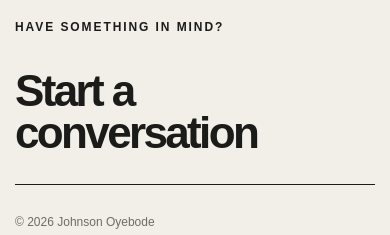
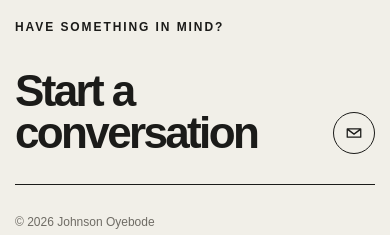
Before and after one commit to twincie/portfolio, a Next.js app: page / in a window 390 px wide. Shown: the part 2576-2811 px from the top of the page. Built offline with nearby package versions, Linux system fonts and the light colour scheme.

Commit message:
Clarify portfolio email call to action

```diff
--- a/app/globals.css
+++ b/app/globals.css
@@ -38,7 +38,12 @@ a { color: inherit; text-decoration: none; }
 .about h2 { margin: 0; font-size: clamp(48px, 6.3vw, 92px); line-height: .98; letter-spacing: -.055em; }
 .about-copy > div p { color: #c7c3b8; font-size: 17px; line-height: 1.65; }
 footer { padding: 100px 0 32px; }
-.footer-link { display: flex; justify-content: space-between; align-items: center; margin-top: 34px; padding-bottom: 30px; border-bottom: 1px solid var(--ink); font-size: clamp(44px, 7vw, 96px); line-height: 1; letter-spacing: -.06em; font-weight: 700; }
+.footer-link { display: flex; justify-content: space-between; align-items: center; gap: 28px; margin-top: 34px; padding-bottom: 30px; border-bottom: 1px solid var(--ink); font-size: clamp(44px, 7vw, 96px); line-height: 1; letter-spacing: -.06em; font-weight: 700; transition: color .2s, border-color .2s; }
+.email-action { flex: 0 0 auto; display: inline-flex; align-items: center; gap: 9px; border: 1px solid var(--ink); border-radius: 999px; padding: 12px 17px; font-size: 13px; line-height: 1; letter-spacing: 0; }
+.email-action svg { width: 18px; height: 18px; fill: none; stroke: currentColor; stroke-width: 1.7; stroke-linejoin: round; }
+.footer-link:hover, .footer-link:focus-visible { color: var(--signal); border-color: var(--signal); }
+.footer-link:hover .email-action, .footer-link:focus-visible .email-action { background: var(--signal); border-color: var(--signal); color: white; }
+.footer-link:focus-visible { outline: 2px solid var(--signal); outline-offset: 8px; }
 .footer-bottom { padding-top: 28px; color: #6f6c65; font-size: 12px; }
 @media (max-width: 700px) {
   .shell, .about > * { width: min(100% - 30px, 1240px); }
@@ -48,6 +53,6 @@ footer { padding: 100px 0 32px; }
   .work { padding: 80px 0; } .aside { display: none; }
   .project { grid-template-columns: 40px 1fr; } .project ul { grid-column: 2; }
   .about { padding: 90px 0; } .about-intro { align-items: center; } .portrait { width: 96px; height: 96px; } .about-copy { grid-template-columns: 1fr; gap: 44px; margin-top: 50px; }
-  .footer-link { line-height: .95; }
+  .footer-link { align-items: flex-end; gap: 14px; line-height: .95; } .email-action { padding: 11px; } .email-action > span { position: absolute; width: 1px; height: 1px; overflow: hidden; clip: rect(0 0 0 0); white-space: nowrap; }
 }
 @media (prefers-reduced-motion: reduce) { html { scroll-behavior: auto; } * { transition: none !important; } }
--- a/app/page.tsx
+++ b/app/page.tsx
@@ -27,6 +27,6 @@ export default function Home() {
     <section className="about shell" id="about"><div className="about-intro"><p className="eyebrow">A little about me</p><Image className="portrait" src="/johnson-oyebode-hd.jpg" alt="Portrait of Johnson Oyebode" width={150} height={150} /></div><div className="about-copy">
       <h2>Curious by nature.<br />Intentional by practice.</h2><div><p>I care about the details that make an experience feel effortless — strong ideas, honest communication, and craft that earns its place.</p><p>Whether I’m shaping a product or telling a story, I bring clarity to the process and leave things better than I found them.</p></div>
     </div></section>
-    <footer className="shell"><p className="eyebrow">Have something in mind?</p><a className="footer-link" href="mailto:oyebodej2@gmail.com">Start a conversation</a><div className="footer-bottom"><span>© {new Date().getFullYear()} Johnson Oyebode</span></div></footer>
+    <footer className="shell"><p className="eyebrow">Have something in mind?</p><a className="footer-link" href="mailto:oyebodej2@gmail.com"><span>Start a conversation</span><span className="email-action"><svg viewBox="0 0 24 24" aria-hidden="true"><path d="M3 6.5h18v11H3zM4 7.5l8 6 8-6" /></svg><span>Email me</span></span></a><div className="footer-bottom"><span>© {new Date().getFullYear()} Johnson Oyebode</span></div></footer>
   </main>;
 }
```
